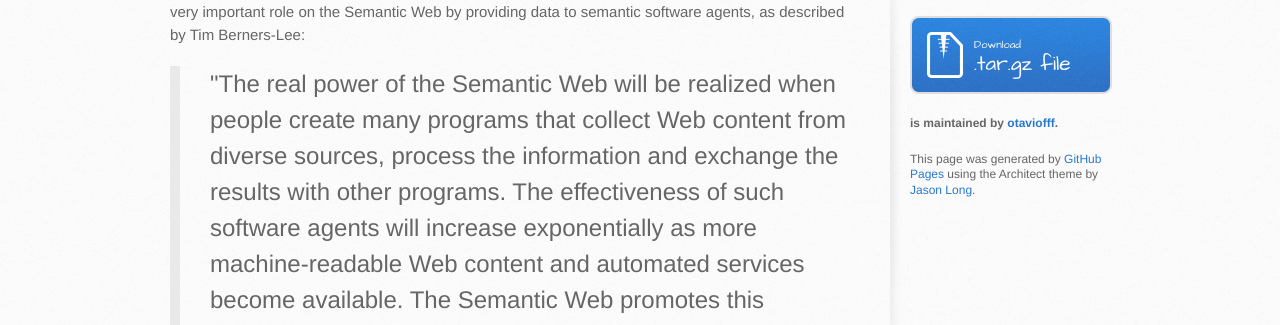
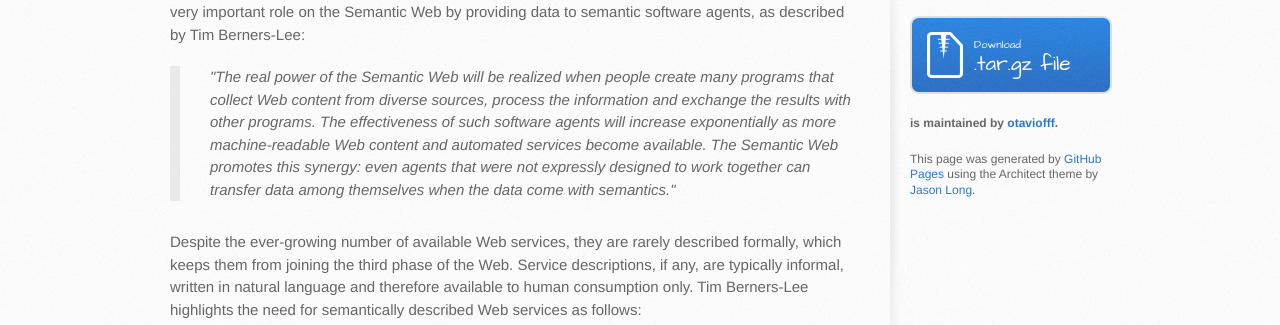
Before and after one commit to otaviofff/restful-grounding, a plain HTML site: page rationale.html in a window 1280 px wide. Shown: the part 422-747 px from the top of the page. Drawn offline with Linux system fonts and the light colour scheme.

Commit message:
Enhanced blockquote font style.

```diff
--- a/stylesheets/stylesheet.css
+++ b/stylesheets/stylesheet.css
@@ -319,9 +319,10 @@ p a {
 }
 
 blockquote {
-  font-size: 1.6em;
+  font-size: 15px;
+  font-style: italic;
   border-left: 10px solid #e9e9e9;
-  margin-bottom: 20px;
+  margin-bottom: 30px;
   padding: 0 0 0 30px;
 }
 
```
